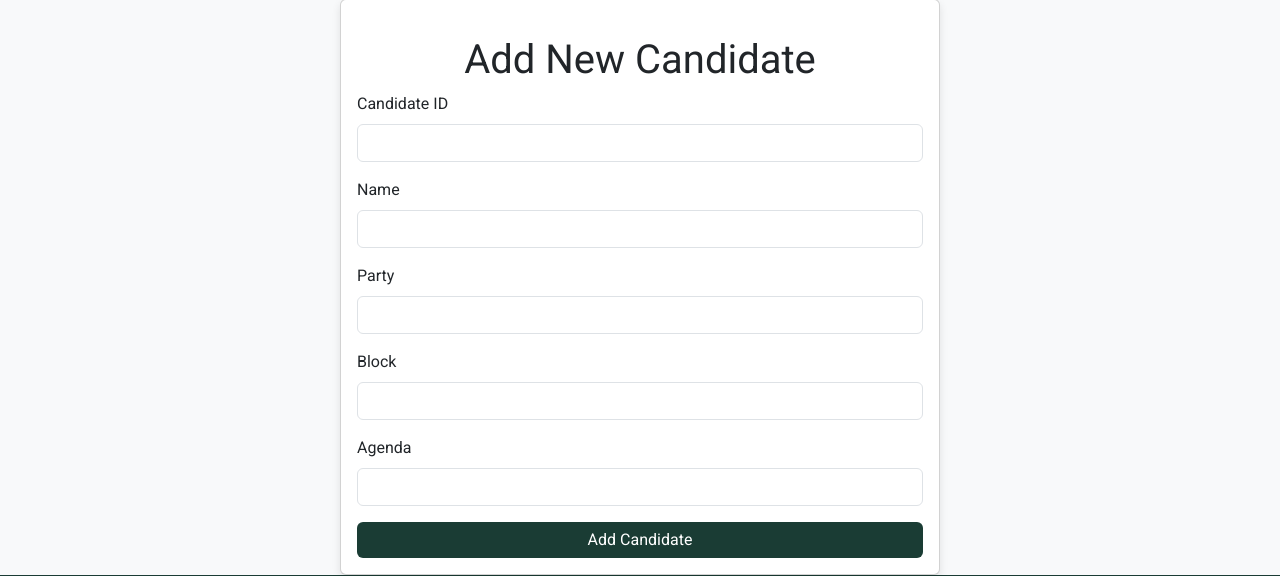
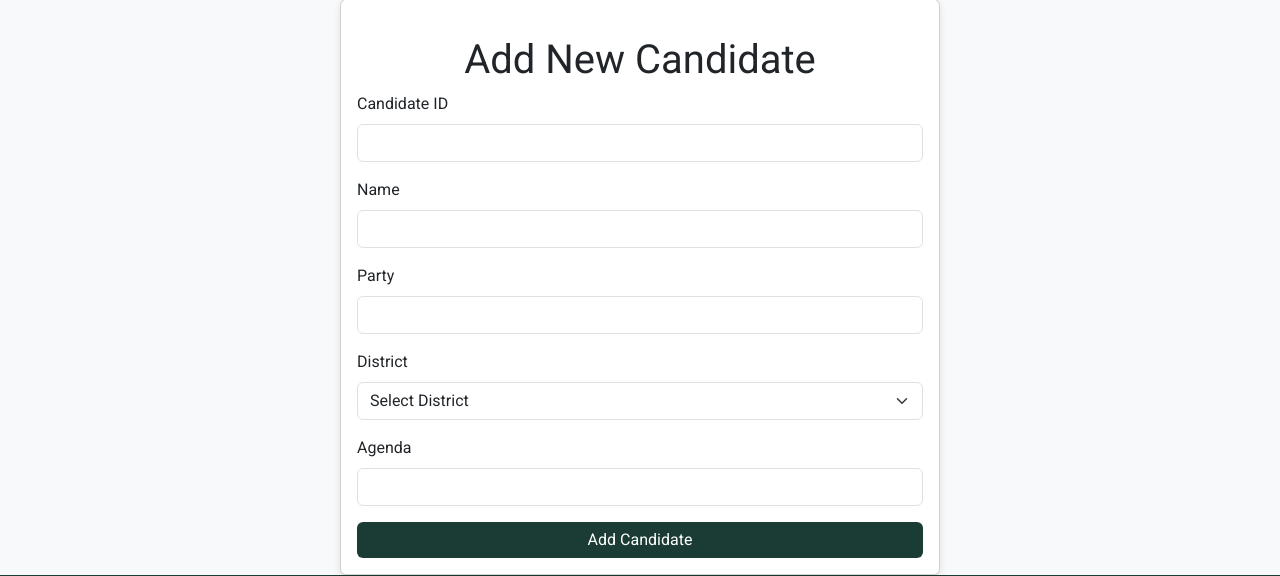
Before and after one commit to Sayeed-5/Online-Voting-System, a Flask app: page /admin/add_candidate in a window 1280 px wide. Shown: the part 83-659 px from the top of the page. Run offline with Flask 3, Linux system fonts and the light colour scheme; a user stored in the database is signed in; data that the repository does not hold is empty.

Commit message:
Update add_candidate.html

```diff
--- a/templates/add_candidate.html
+++ b/templates/add_candidate.html
@@ -28,6 +28,7 @@
                         <li class="nav-item"><a class="nav-link" href="{{ url_for('logout') }}">Logout</a></li>
                     {% elif 'admin' in session %}
                         <li class="nav-item"><a class="nav-link" href="{{ url_for('admin_dashboard') }}">Admin Dashboard</a></li>
+                        <li class="nav-item"><a class="nav-link" href="{{ url_for('admin_add_candidate') }}">Add Candidate</a></li>
                         <li class="nav-item"><a class="nav-link" href="{{ url_for('admin_logout') }}">Admin Logout</a></li>
                     {% else %}
                         <li class="nav-item"><a class="nav-link" href="{{ url_for('login') }}">Login</a></li>
@@ -62,8 +63,13 @@
                         <input type="text" class="form-control" name="party" required>
                     </div>
                     <div class="mb-3">
-                        <label class="form-label">Block</label>
-                        <input type="text" class="form-control" name="block" required>
+                        <label for="District" class="form-label">District</label>
+                        <select class="form-select" id="District" name="District" required>
+                            <option value="">Select District</option>
+                            {% for district in districts %}
+                                <option value="{{ district }}">{{ district }}</option>
+                            {% endfor %}
+                        </select>
                     </div>
                     <div class="mb-3">
                         <label class="form-label">Agenda</label>
```
